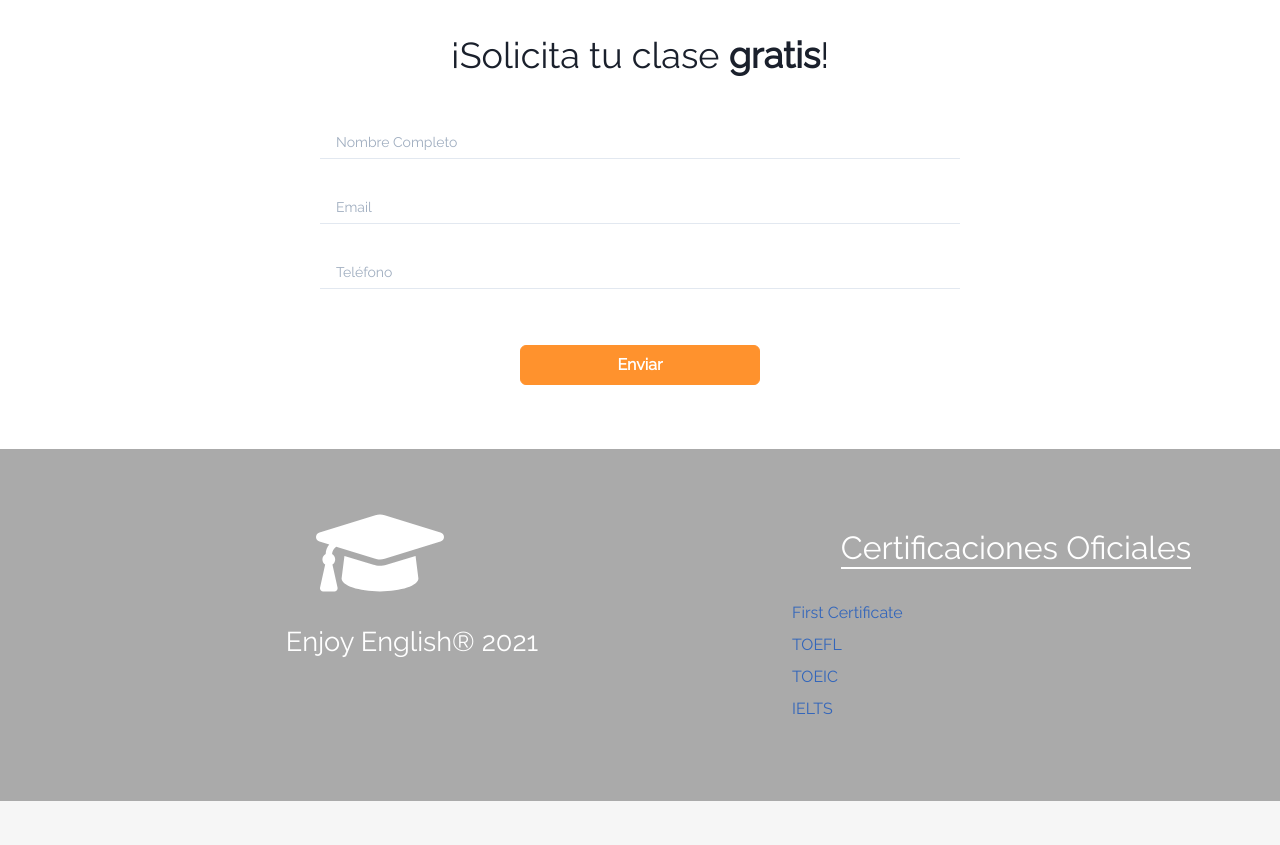
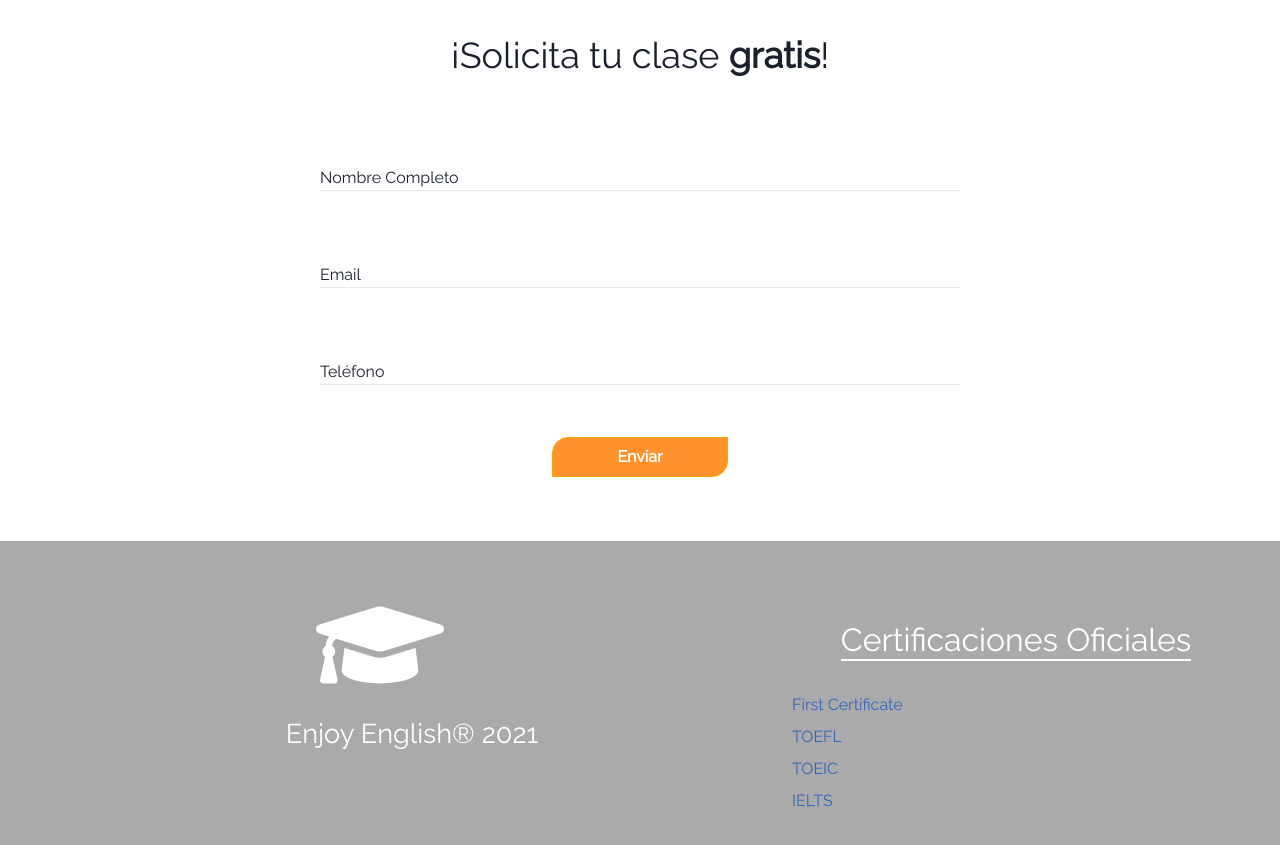
Before and after one commit to FacundoArdizzi/enjoy, a React (Create React App) app: page / in a window 1280 px wide. Shown: the part 3180-4025 px from the top of the page. Before the commit the page ends 3981 px from the top, so only its background shows below. Built offline with nearby package versions, Linux system fonts and the light colour scheme.

Commit message:
inputs animation

```diff
--- a/src/components/form/Form.js
+++ b/src/components/form/Form.js
@@ -2,24 +2,15 @@ import React, { useState } from 'react'
 import { Formik } from 'formik'
 import schema from '../../constants/schema'
 import emailjs from 'emailjs-com'
-import {
-  Stack,
-  FormControl,
-  FormLabel,
-  Input,
-  Text,
-  Button,
-  Alert,
-  AlertIcon,
-  Heading,
-} from '@chakra-ui/react'
+import { Stack, Text, Heading } from '@chakra-ui/react'
+import InputName from './InputName'
+import InputEmail from './InputEmail'
+import InputPhone from './InputPhone'
+import ButtonSubmit from '../header/headerForm/ButtonSubmit'
+import swal from 'sweetalert'
 
 const Form = () => {
   const [isLoading, setLoading] = useState(false)
-  const [alert, setAlert] = useState({
-    status: '',
-    message: '',
-  })
 
   return (
     <Stack bg='white' py='8vh'>
@@ -28,27 +19,21 @@ const Form = () => {
       </Heading>
       <Formik
         initialValues={{
-          user_name: '',
-          user_email: '',
-          user_tel: '',
+          user_name: "",
+          user_email: "",
+          user_tel: "",
         }}
         validationSchema={schema}
-        onSubmit={values => {
-          setLoading(true)
-          emailjs.send('service_enjoy', 'template_enjoy', values, 'user_xCvEe6MX43W9eYQsCRp0h')
-          .then((result) => {
+        onSubmit={async (values) => {
+          setLoading(true);
+          try {
+            emailjs.send("service_enjoy", "template_enjoy", values, "user_xCvEe6MX43W9eYQsCRp0h")
+            swal('Excelente!', 'Te contactaremos lo antes posible', 'success')
             setLoading(false)
-            setAlert({
-              status: 'success',
-              message: 'Revisa tu casilla! Deberías haber recibido un correo'
-            })
-          }, (error) => {
+          } catch (error) {
+            swal('Ups!', 'Por favor intentalo nuevamente mas tarde', 'error')
             setLoading(false)
-            setAlert({
-              status: 'error',
-              message: 'Algo salió mal, por favor intenta de nuevo mas tarde'
-            })
-          })
+          }
         }}
       >
       {props => (
@@ -58,99 +43,11 @@ const Form = () => {
             m='auto'
             mt='5vh'
             spacing={8}
-            >
-          <FormControl>
-              {props.values.user_name ? (
-                <FormLabel htmlFor='name'>Nombre Completo</FormLabel>
-              ) : null}
-              <Input
-                p={4}
-                placeholder={props.values.user_name ? '' : 'Nombre Completo'}
-                transition='all .5s ease'
-                id='name'
-                type='text'
-                name='user_name'
-                variant='flushed'
-                size='sm'
-                _hover={{ borderColor: 'gray.400' }}
-                onChange={props.handleChange}
-                onBlur={props.handleBlur}
-                value={props.values.user_name}
-                />
-              {props.errors.user_name && (
-                <Text color='red' fontSize='.8rem' mt='1vh'>{props.errors.user_name}</Text>
-                )}
-            </FormControl>
-            <FormControl transition='all .5s ease' >
-              {props.values.user_email ? (
-                <FormLabel htmlFor='email'>Email</FormLabel>
-                ) : null}
-              <Input
-                p={4}
-                placeholder={props.values.user_email ? '' : 'Email'}
-                id='email'
-                type='email'
-                name='user_email'
-                size='sm'
-                variant='flushed'
-                _hover={{ borderColor: 'gray.400' }}
-                onBlur={props.handleBlur}
-                onChange={props.handleChange}
-                value={props.values.user_email}
-                />
-              {props.errors.user_email && (
-                <Text color='red' fontSize='.8rem' mt='1vh'>{props.errors.user_email}</Text>
-              )}
-            </FormControl>
-            <FormControl transition='all .5s ease' >
-              {props.values.user_tel ? (
-                <FormLabel htmlFor='tel'>Teléfono</FormLabel>
-                ) : null}
-              <Input
-                p={4}
-                placeholder={props.values.user_tel ? '' : 'Teléfono'}
-                id='tel'
-                type='tel'
-                name='user_tel'
-                variant='flushed'
-                size='sm'
-                _hover={{ borderColor: 'gray.400' }}
-                onChange={props.handleChange}
-                onBlur={props.handleBlur}
-                value={props.values.user_tel}
-                />
-              {props.errors.user_tel && (
-                <Text color='red' fontSize='.8rem' mt='1vh'>{props.errors.user_tel}</Text>
-                )}
-            </FormControl>
-            <Stack w='100%' alignItems='center' mt='4vh'>
-              <Button
-                mt='3vh'
-                type='submit'
-                paddingX='6em'
-                w='fit-content'
-                variant='solid'
-                color='white'
-                bg='orange'
-                border='1px solid'
-                borderColor='orange'
-                transition='all .4s ease'
-                _hover={{ bg: 'transparent', color: 'orange' }}
-                _focus={{ outline: 'none' }}
-                isLoading={isLoading}
-                >Enviar</Button>
-            </Stack>
-            {alert.status === 'error' ? (
-              <Alert status='error'>
-                <AlertIcon />
-                {alert.message}
-              </Alert>
-            ) : alert.status === 'success' ? (
-              <Alert status='success'>
-                <AlertIcon />
-                {alert.message}
-              </Alert>
-            ) : null}
+          >
+            <InputName />
+            <InputEmail />
+            <InputPhone />
+            <ButtonSubmit loading={isLoading} />
           </Stack>
         </form>
       )}
--- /dev/null
+++ b/src/components/form/InputEmail.js
@@ -0,0 +1,45 @@
+import { FormControl, FormLabel, Input, Text } from '@chakra-ui/react'
+import { useFormikContext } from "formik";
+import React, { useState } from "react";
+import styles from './LabelAnimation.module.css'
+
+const InputEmail = () => {
+  const [show, setShow] = useState(false)
+  const {
+    values: { user_email },
+    handleChange,
+    handleBlur,
+    errors,
+  } = useFormikContext()
+
+  return (
+    <FormControl transition="all .5s ease">
+      <FormLabel
+        position='relative'
+        bottom='-5vh'
+        htmlFor="email"
+        className={show && styles.animated}
+      >Email</FormLabel>
+      <Input
+        onFocus={() => setShow(true)}
+        onBlur={handleBlur}
+        onChange={handleChange}
+        value={user_email}
+        p={4}
+        id="email"
+        type="email"
+        name="user_email"
+        size="sm"
+        variant="flushed"
+        _hover={{ borderColor: "gray.400" }}
+      />
+      {errors.user_email && (
+        <Text color="red" fontSize=".8rem" mt="1vh">
+          {errors.user_email}
+        </Text>
+      )}
+    </FormControl>
+  );
+};
+
+export default InputEmail
--- /dev/null
+++ b/src/components/form/InputName.js
@@ -0,0 +1,46 @@
+import { FormControl, FormLabel, Input, Text } from '@chakra-ui/react'
+import React, { useState } from "react";
+import { useFormikContext } from "formik";
+import styles from './LabelAnimation.module.css'
+
+const InputName = () => {
+  const [show, setShow] = useState(false)
+  const {
+    values: { user_name },
+    handleChange,
+    handleBlur,
+    errors,
+  } = useFormikContext()
+
+  return (
+    <FormControl>
+      <FormLabel
+        htmlFor="name"
+        position='relative'
+        bottom='-5vh'
+        className={show && styles.animated}
+      >Nombre Completo</FormLabel>
+      <Input
+        onFocus={() => setShow(true)}
+        onChange={handleChange}
+        onBlur={handleBlur}
+        value={user_name}
+        p={4}
+        transition="all .5s ease"
+        id="name"
+        type="text"
+        name="user_name"
+        variant="flushed"
+        size="sm"
+        _hover={{ borderColor: "gray.400" }}
+      />
+      {errors.user_name && (
+        <Text color="red" fontSize=".8rem" mt="1vh">
+          {errors.user_name}
+        </Text>
+      )}
+    </FormControl>
+  );
+};
+
+export default InputName;
--- /dev/null
+++ b/src/components/form/InputPhone.js
@@ -0,0 +1,45 @@
+import { FormControl, FormLabel, Input, Text } from '@chakra-ui/react'
+import React, { useState } from "react";
+import { useFormikContext } from 'formik'
+import styles from './LabelAnimation.module.css'
+
+const InputPhone = () => {
+  const [show, setShow] = useState(false)
+  const {
+    values: { user_tel },
+    handleChange,
+    handleBlur,
+    errors,
+  } = useFormikContext()
+
+  return (
+    <FormControl transition="all .5s ease">
+      <FormLabel
+        position='relative'
+        bottom='-5vh'
+        htmlFor="tel"
+        className={show && styles.animated }
+      >Teléfono</FormLabel>
+      <Input
+        onFocus={() => setShow(true)}
+        onChange={handleChange}
+        onBlur={handleBlur}
+        value={user_tel}
+        p={4}
+        id="tel"
+        type="tel"
+        name="user_tel"
+        variant="flushed"
+        size="sm"
+        _hover={{ borderColor: "gray.400" }}
+      />
+      {errors.user_tel && (
+        <Text color="red" fontSize=".8rem" mt="1vh">
+          {errors.user_tel}
+        </Text>
+      )}
+    </FormControl>
+  );
+};
+
+export default InputPhone
--- /dev/null
+++ b/src/components/form/LabelAnimation.module.css
@@ -0,0 +1,18 @@
+.animated {
+  position: relative;
+  top: 1vh;
+  animation-name: label;
+  animation-timing-function: ease;
+  animation-duration: 1.5s;
+}
+
+@keyframes label {
+  0% {
+    position: relative;
+    top: 5vh;
+  }
+  100% {
+    position: relative;
+    top: 1vh;
+  }
+}
```
